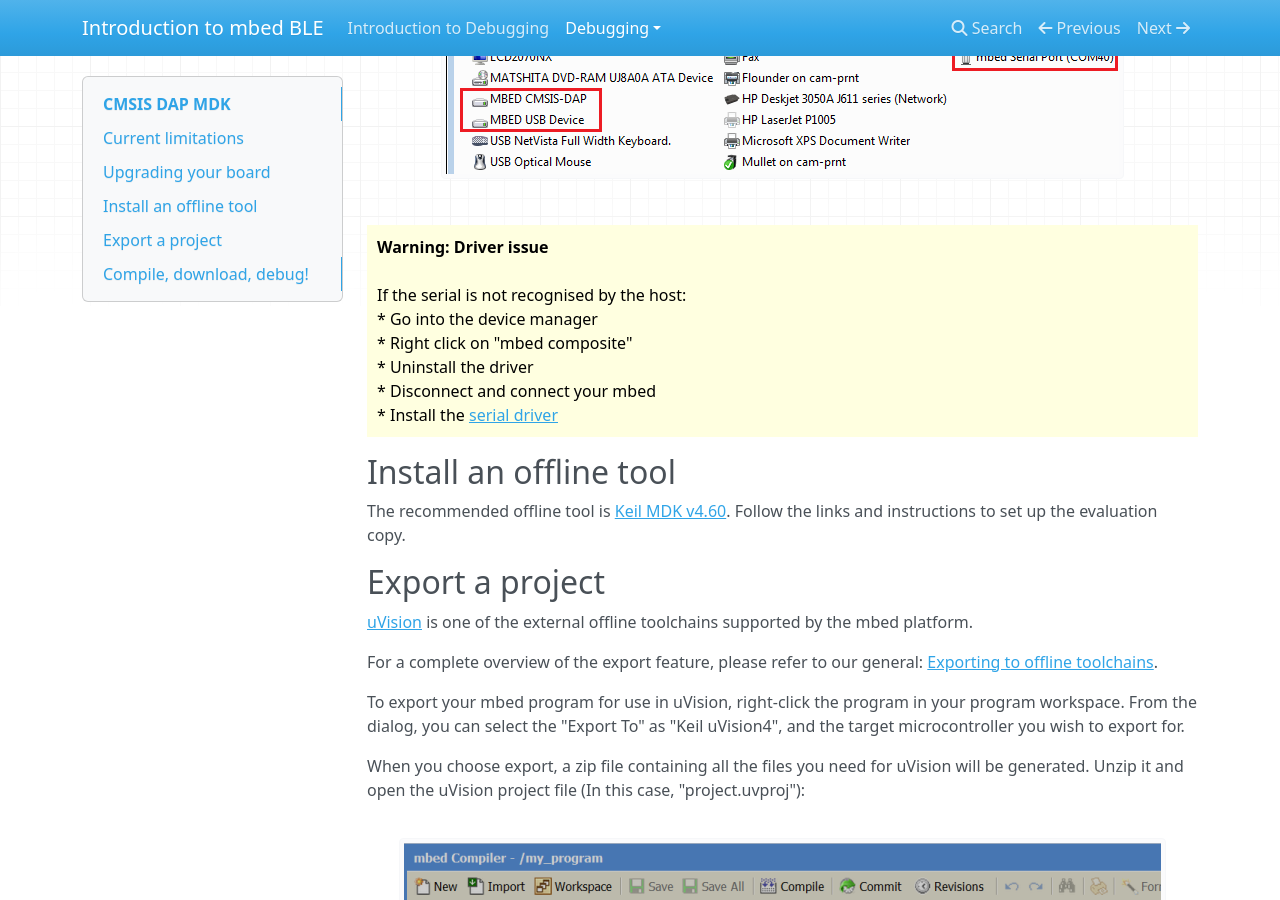
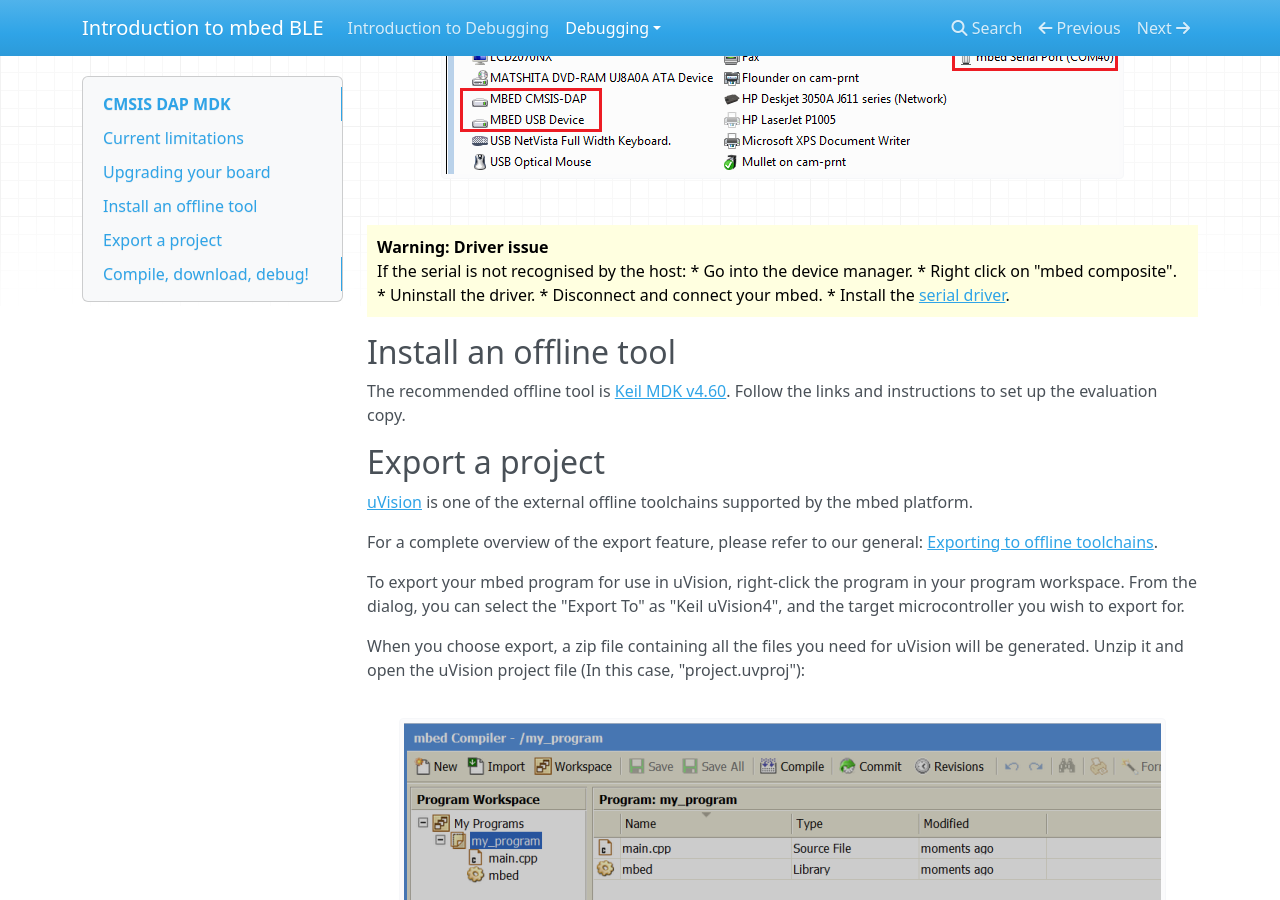
Before and after one commit to ARMmbed/Debugging-docs, an MkDocs documentation site: the page built from Docs/Debugging/Keil.md, in a window 1280 px wide and 900 px high, scrolled down 1113 px. Built offline with MkDocs 1.6.1, drawn with Linux system fonts in a browser that asks for light colours; nearby versions of some CDN libraries; old or Windows-style settings are respelled for this version of MkDocs.

Commit message:
Changing warning style

```diff
--- a/Docs/Debugging/Keil.md
+++ b/Docs/Debugging/Keil.md
@@ -46,13 +46,13 @@ There will now be three mbed USB devices in device manager :
 
 <span style="background-color:lightyellow; color:black; display:block; height:100%; padding:10px">
 **Warning: Driver issue**
-<br /><br />
+<br />
 If the serial is not recognised by the host:
-<br />* Go into the device manager
-<br />* Right click on "mbed composite"
-<br />* Uninstall the driver
-<br />* Disconnect and connect your mbed
-<br />* Install the [serial driver](/Going_Further/Serial_Conf/)
+* Go into the device manager.
+* Right click on "mbed composite".
+* Uninstall the driver.
+* Disconnect and connect your mbed.
+* Install the [serial driver](/Going_Further/Serial_Conf/).
 </span>
 
 ##Install an offline tool
```
